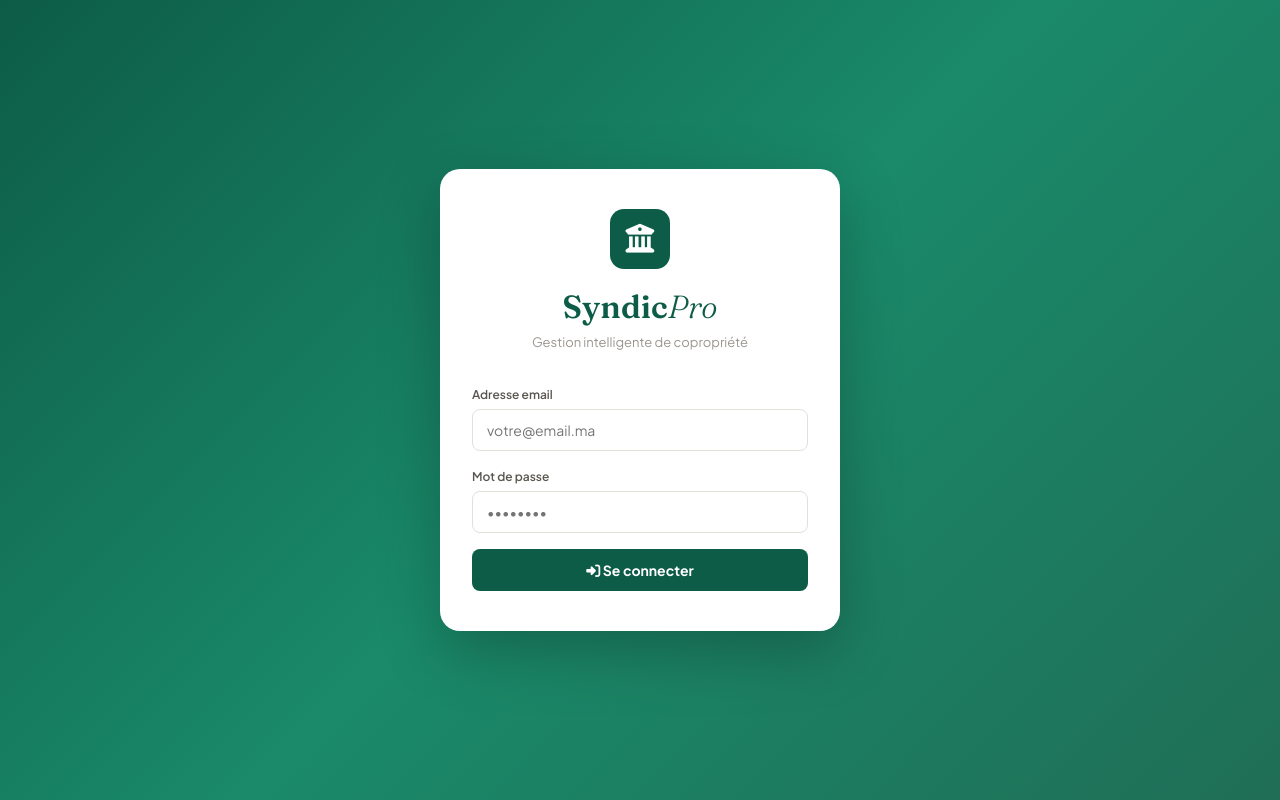
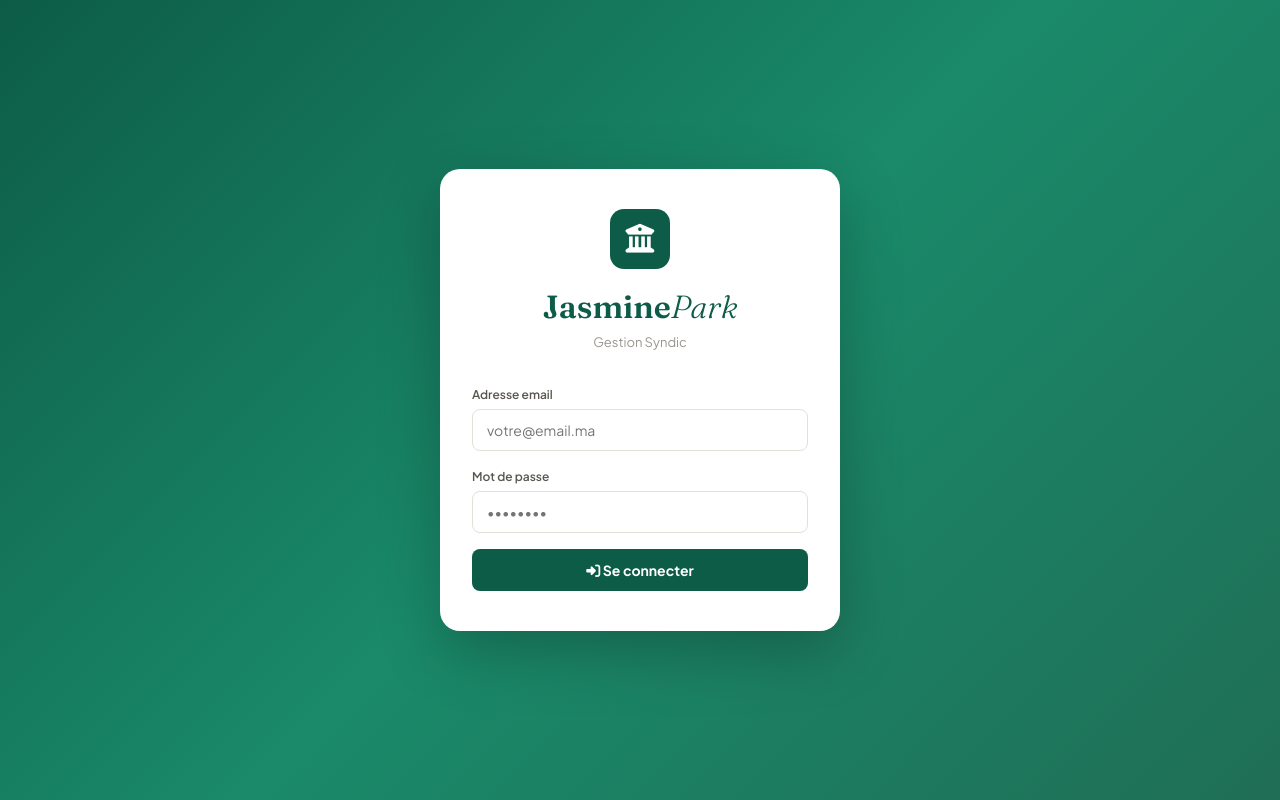
Before and after one commit to iguirmiam1/SyndicApp, a plain HTML site: page frontend/index.html in a window 1280 px wide. Drawn offline with Linux system fonts and the light colour scheme.

Commit message:
Update index.html

```diff
--- a/frontend/index.html
+++ b/frontend/index.html
@@ -279,8 +279,8 @@ textarea.form-control{resize:vertical;min-height:80px}
   <div class="login-card">
     <div class="login-logo">
       <div class="mark"><i class="fa-solid fa-building-columns"></i></div>
-      <h1>Syndic<em>Pro</em></h1>
-      <p>Gestion intelligente de copropriété</p>
+      <h1>Jasmine<em>Park</em></h1>
+      <p>Gestion Syndic</p>
     </div>
     <div class="login-error" id="login-error"></div>
     <div class="login-field">
```
